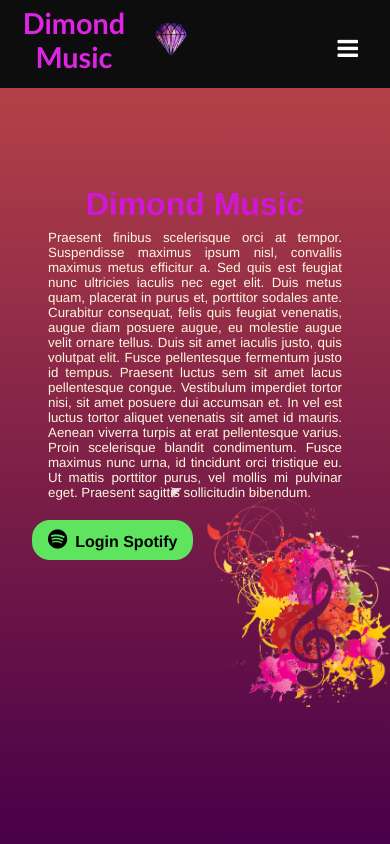
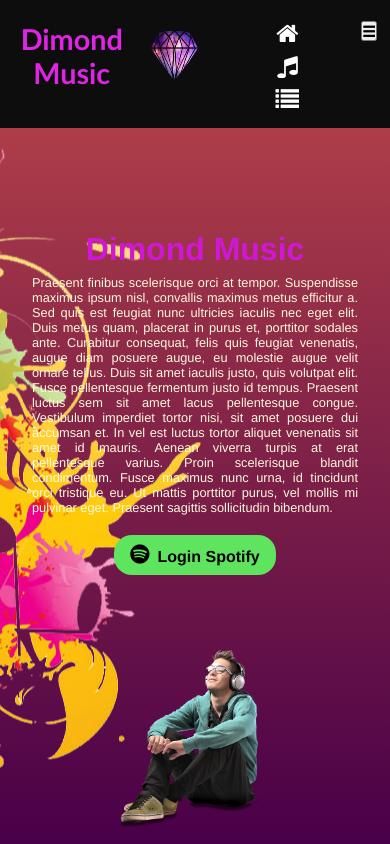
Before and after one commit to kayo12/spotify-music, a React (Create React App) app: page /#/ in a window 390 px wide. Built offline with nearby package versions, Linux system fonts and the light colour scheme; what spotify-web-api-js would draw is missing.

Commit message:
Update: alinhando navbar deixando icones responsivos

```diff
--- a/src/components/Login.css
+++ b/src/components/Login.css
@@ -2,7 +2,7 @@
    height: 80px;
    width: 100%;
    display: flex;
-   justify-content: flex-start;
+   justify-content: center;
    align-items: center;
 
 }
--- a/src/components/Music.css
+++ b/src/components/Music.css
@@ -1,12 +1,11 @@
-
-.music{
+.music {
   display: flex;
   flex-direction: column;
   justify-content: space-around;
   width: 100vw;
   box-sizing: border-box;
 }
-.music .main-music{
+.music .main-music {
   width: 100vw;
   height: 100%;
   max-height: 40vh;
@@ -15,75 +14,69 @@
   display: flex;
   justify-content: center;
 }
-.music .Info-music{
+.music .Info-music {
   display: flex;
   justify-content: flex-start;
   align-content: flex-end;
   padding-left: 5rem;
 }
-.music .Info-music .description-music{
+.music .Info-music .description-music {
   max-width: 50%;
   height: 100%;
   margin-right: 4rem;
   display: flex;
   flex-direction: column;
-   justify-content: center;
+  justify-content: flex-start;
 }
-.music .Info-music .description-music span{
+.music .Info-music .description-music span {
   color: #d017d6;
   font-size: 4rem;
   font-weight: 800;
-
 }
 .music .Info-music .description-music p {
-    color:cornsilk;
+  color: cornsilk;
   font-size: 1rem;
 }
-.music .img-music{
+.music .img-music {
   height: 100%;
   max-width: 50%;
 }
-.music img{
+.music img {
   width: 95%;
   height: 95%;
   object-fit: contain;
 }
 
-
-@media(min-width: 890px) and (max-width: 1063px){
-
-    .music .Info-music .description-music p{
+@media (min-width: 890px) and (max-width: 1063px) {
+  .music .Info-music .description-music p {
     font-size: 0.87rem;
   }
-
 }
 
-@media(max-width: 890px){
+@media (max-width: 890px) {
 
-        .description-music + .img-music{
-            width: 100%;
-
+  .description-music + .img-music {
+    height: 50%;
     margin: auto;
   }
-        .img-music img{
+  .img-music img {
     object-fit: contain;
   }
-        .music .Info-music{
-            display: block;
+  .music .Info-music {
+    display: flex;
+    flex-direction: column;
     padding: 0;
-
   }
 
-        .music .Info-music .description-music{
-            margin: 2rem;
+  .music .Info-music .description-music {
+    margin: 1rem;
     max-width: 100%;
-            height: 60%;
+    min-height: 50%;
   }
-        .music .Info-music .description-music p{
-
+  .music .Info-music .description-music p {
     padding: 0 1rem;
     text-align: justify;
-                font-size: smaller;
+    font-size: 0.8rem;
   }
   .music .Info-music .description-music span {
     white-space: nowrap;
--- a/src/components/Nav.css
+++ b/src/components/Nav.css
@@ -30,7 +30,7 @@
     justify-content: flex-end;
     align-items: center;
     width: 60vw;
-    padding: 1rem;
+    padding: 0.8rem;
 }
 
 .nav .hidden-icon{
@@ -43,9 +43,7 @@
     font-size: 1.5rem;
     padding-left: 3rem;
     color: rgb(255, 255, 255);
-
 }
-
 
 .nav .nav-itens Link{
     border: 1px solid white;
@@ -57,14 +55,31 @@
 }
 
 @media (max-width: 775px){
-    .nav .nav-itens a{
-        display: none;
+    .nav{
+        height: 120px;
+    }
+    .nav .nav-itens .open-icon{
+        height: 100%;
+        width: 100%;
+        display: flex;
+        justify-content: space-between;
+        align-items: center;
+        flex-direction: column;
     }
     .nav .hidden-icon{
         display: flex;
-        margin-right: 1rem;
     }
-    .hidden-icon i {
-        padding-left: none;
+
+    .nav .nav-itens{
+        align-items: flex-start;
+    }
+
+    .nav .nav-itens i{
+        margin-left: 0;
+        padding-left: 0;
+    }
+    .hidden-icon button {
+        background-color: none;
+        font-size: 1rem;
     }
 }
--- a/src/components/Nav.jsx
+++ b/src/components/Nav.jsx
@@ -1,27 +1,30 @@
 /* eslint-disable import/no-anonymous-default-export */
-import React from 'react';
-import './Nav.css'
-import { Link } from 'react-router-dom'
-import Logo from '../assests/img/logo-dimond.png'
-export default props =>
+import React from "react";
+import "./Nav.css";
+import { Link } from "react-router-dom";
+import Logo from "../assests/img/logo-dimond.png";
+export default (props) => (
   <nav className="nav">
     <div className="nav-logo">
       <span id="logo">Dimond Music</span>
       <img src={Logo} alt="" />
     </div>
     <div className="nav-itens">
-            <div className="hidden-icon">
-                    <i className="fa fa-bars"></i>
-            </div>
-            <Link to='/'>
-                <i className="fa fa-home" title="Home" ></i>
+
+      <div className="open-icon">
+        <Link to="/">
+          <i className="fa fa-home" title="Home"></i>
         </Link>
         <Link to="/player">
-                <i className="fa fa-music" title="Musicas" ></i>
+          <i className="fa fa-music" title="Musicas"></i>
         </Link>
         <Link to="/mylist">
           <i className="fa fa-list" title="Minha Lista"></i>
         </Link>
-
+      </div>
+      <div className="hidden-icon">
+        <button className="fa fa-bars"></button>
+      </div>
     </div>
   </nav>
+);
--- a/src/home/Home.css
+++ b/src/home/Home.css
@@ -3,20 +3,23 @@
     padding: 0;
     overflow-x: hidden;
     font-family:Helvetica;
+
 }
+body{
+    background:  url('../assests/img/music-wallpaper.png') no-repeat 130% 60%,
+    linear-gradient(#c04848,#480048) ;
+  }
 .home{
     display: grid;
     grid-template-columns: 100%;
     grid-template-rows: 1fr
     95%
-    15%;
+    5%;
     grid-template-areas:
         "nav"
         "content"
         "footer";
     height: 100vh;
-    background:  url('../assests/img/music-wallpaper.png') no-repeat 110% 80%,
-    linear-gradient(#c04848,#480048) ;
     background-size: 60%;
 }
 
--- a/src/index.css
+++ b/src/index.css
@@ -1,11 +1,4 @@
-body {
-  margin: 0;
-  font-family: -apple-system, BlinkMacSystemFont, 'Segoe UI', 'Roboto', 'Oxygen',
-    'Ubuntu', 'Cantarell', 'Fira Sans', 'Droid Sans', 'Helvetica Neue',
-    sans-serif;
-  -webkit-font-smoothing: antialiased;
-  -moz-osx-font-smoothing: grayscale;
-}
+
 
 code {
   font-family: source-code-pro, Menlo, Monaco, Consolas, 'Courier New',
```
Lines whose indentation alone changed are shown as unchanged.
